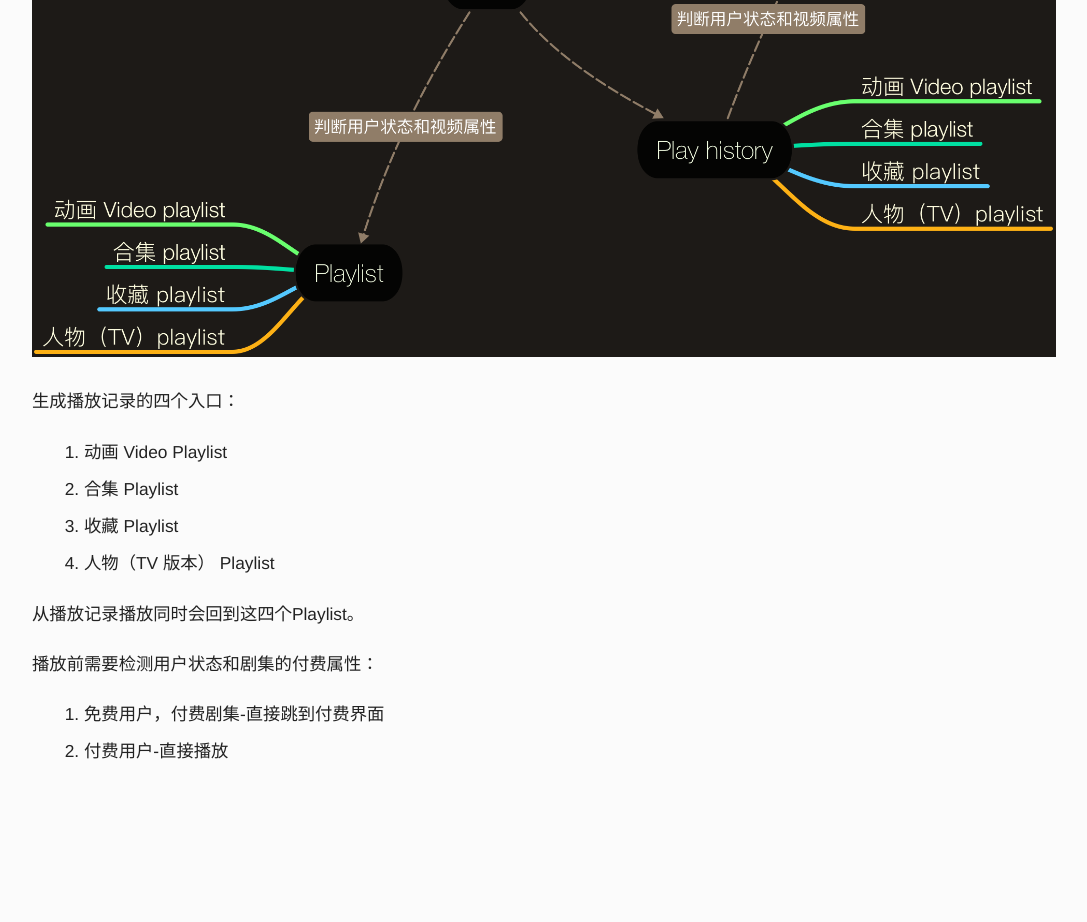
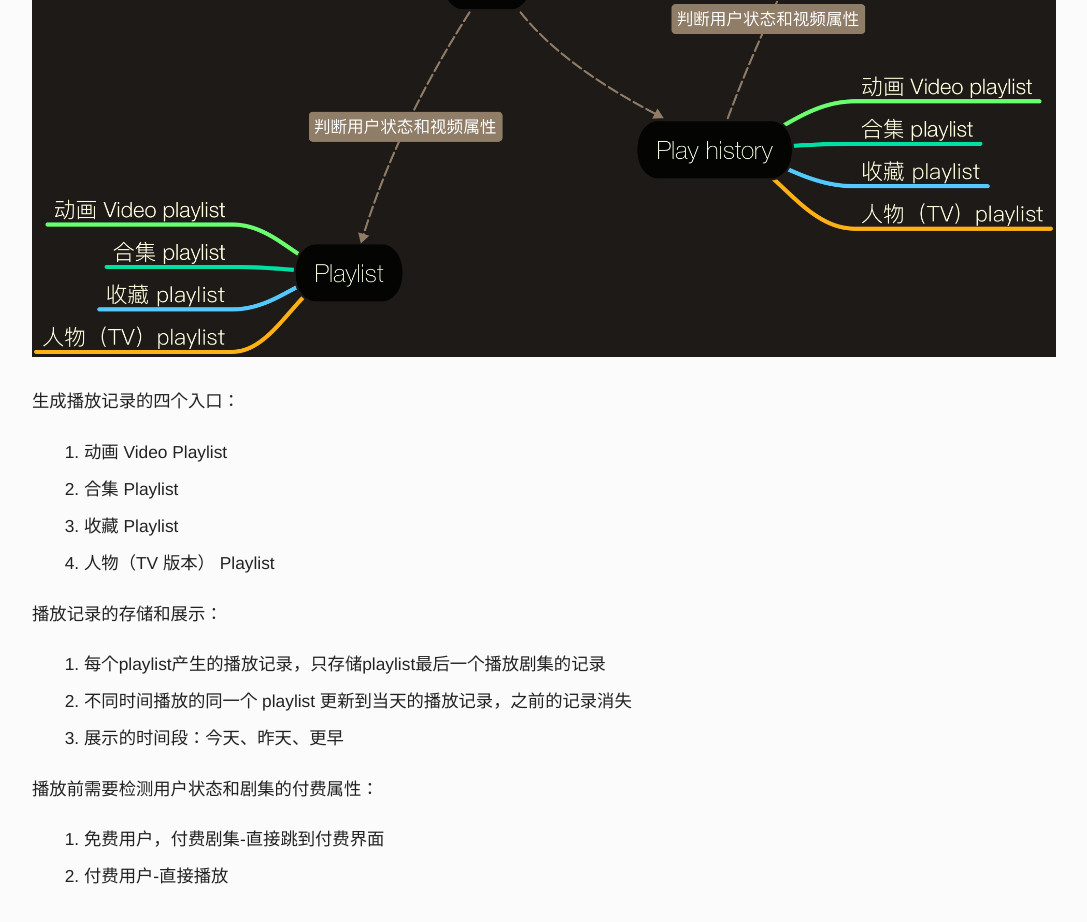
Before and after one commit to rickyuan/buddiestv, a plain HTML site: page v2/feature1/index.html in a window 1280 px wide. Shown: the part 426-1348 px from the top of the page, without its empty margins (96-1183 px from the left). Before the commit the page ends 1318 px from the top, so only its background shows below. Drawn offline with Linux system fonts and the light colour scheme.

Commit message:
add feature1 more

```diff
--- a/v2/feature1/index.html
+++ b/v2/feature1/index.html
@@ -22,7 +22,13 @@
 	<li>人物（TV 版本） Playlist</li>
 </ol>
 
-<p>从播放记录播放同时会回到这四个Playlist。</p>
+<p>播放记录的存储和展示：</p>
+
+<ol>
+	<li>每个playlist产生的播放记录，只存储playlist最后一个播放剧集的记录</li>
+	<li>不同时间播放的同一个 playlist 更新到当天的播放记录，之前的记录消失</li>
+	<li>展示的时间段：今天、昨天、更早</li>
+</ol>
 
 <p>播放前需要检测用户状态和剧集的付费属性：</p>
 
```
